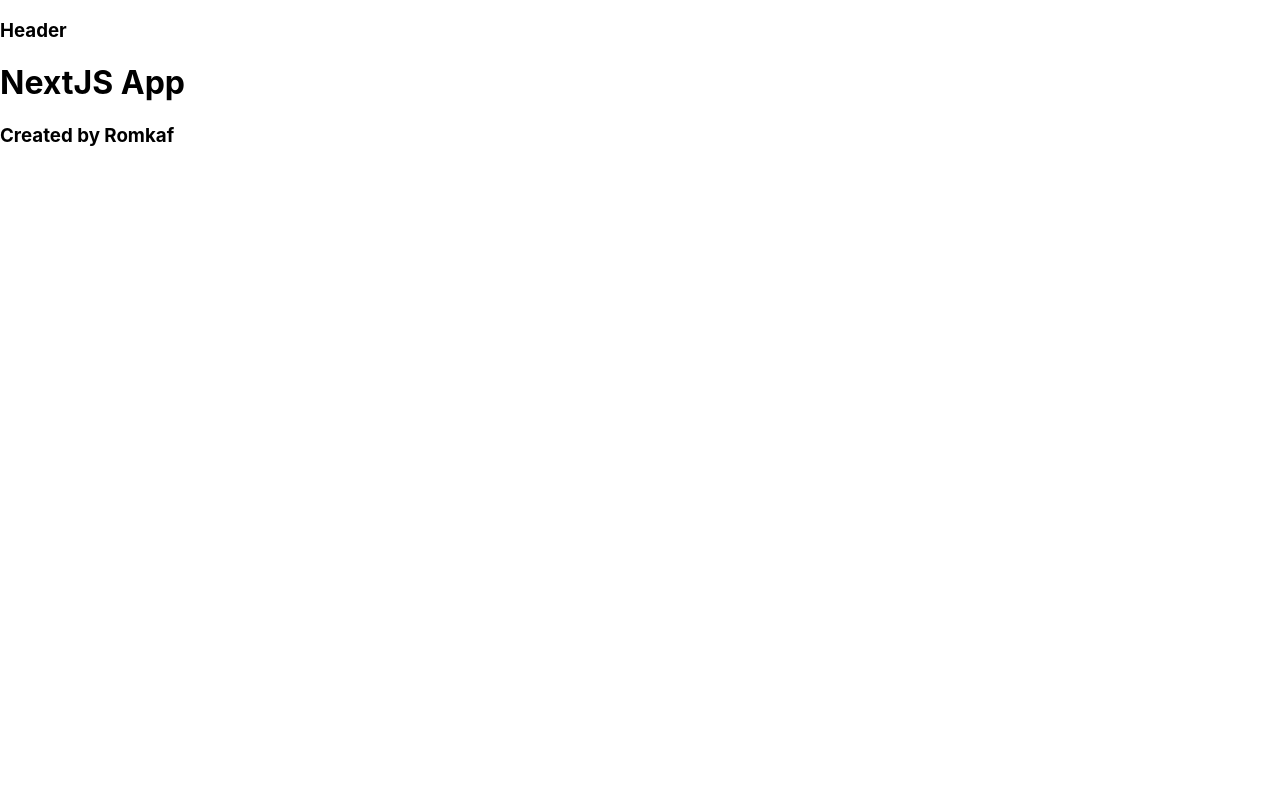
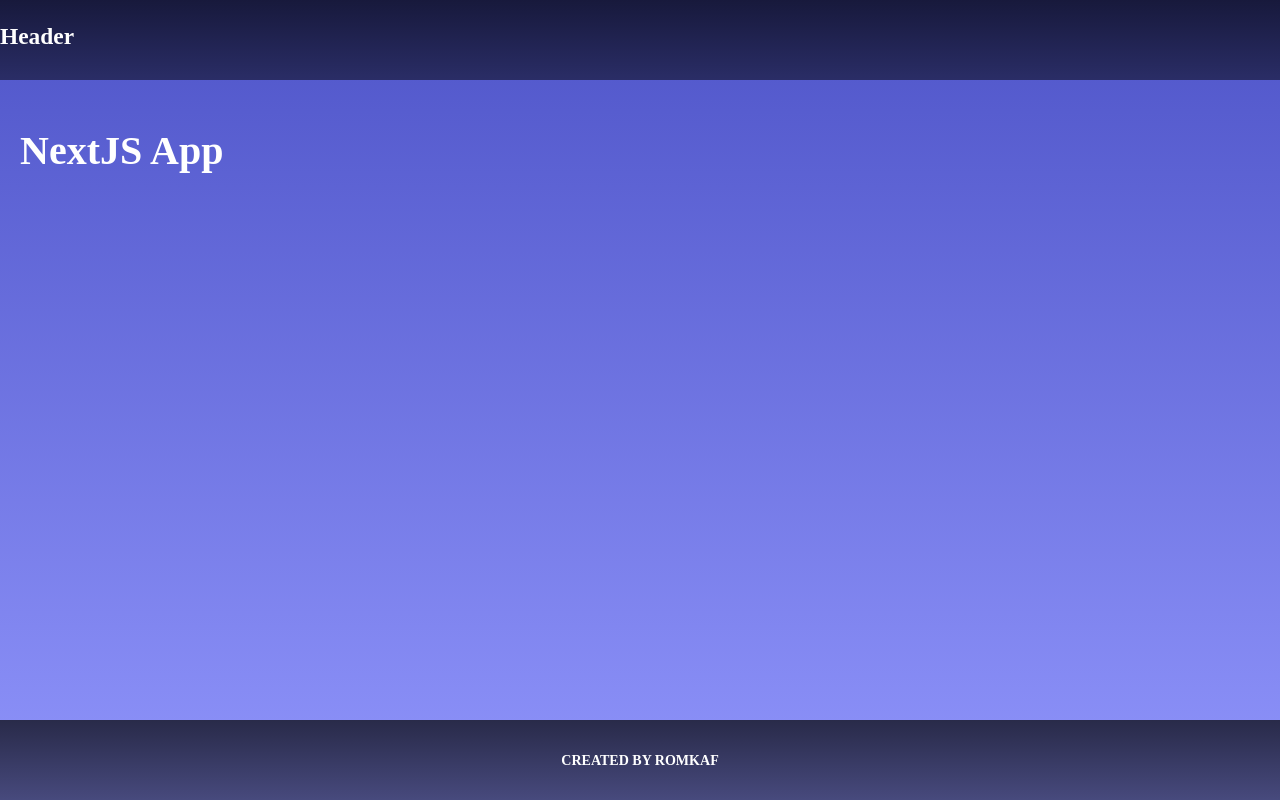
Before and after one commit to Romkaf/next-js-app, a Next.js app: page / in a window 1280 px wide. Built offline with nearby package versions, Linux system fonts and the light colour scheme.

Commit message:
Add styles

```diff
--- a/package.json
+++ b/package.json
@@ -10,7 +10,8 @@
   "dependencies": {
     "next": "12.0.3",
     "react": "17.0.2",
-    "react-dom": "17.0.2"
+    "react-dom": "17.0.2",
+    "sass": "^1.43.4"
   },
   "devDependencies": {
     "eslint": "7",
--- a/styles/globals.css
+++ b/styles/globals.css
@@ -2,15 +2,47 @@
 body {
   padding: 0;
   margin: 0;
-  font-family: -apple-system, BlinkMacSystemFont, Segoe UI, Roboto, Oxygen,
-    Ubuntu, Cantarell, Fira Sans, Droid Sans, Helvetica Neue, sans-serif;
 }
 
-a {
-  color: inherit;
-  text-decoration: none;
+body {
+  background: linear-gradient(to bottom, #4e54c8, #8f94fb);
+  color: #fff;
+  font-size: 20px;
 }
 
-* {
-  box-sizing: border-box;
+#__next {
+  min-height: 100vh;
+  display: grid;
+  grid-auto-rows: auto 1fr auto;
 }
+
+main {
+  padding: 20px;
+}
+
+header,
+footer {
+  min-height: 80px;
+}
+
+header {
+  background-image: linear-gradient(
+          to bottom,
+          rgba(0, 0, 0, 0.7),
+          rgba(0, 0, 0, 0.5)
+  );
+}
+
+footer {
+  background-image: linear-gradient(
+          to bottom,
+          rgba(0, 0, 0, 0.7),
+          rgba(0, 0, 0, 0.5)
+  );
+  text-align: center;
+  font-size: 12px;
+  display: flex;
+  justify-content: center;
+  align-items: center;
+  text-transform: uppercase;
+}
```
Also changed, not shown: styles/Home.module.scss (added), 1 other file (tests, documents, lock files or other folders).
